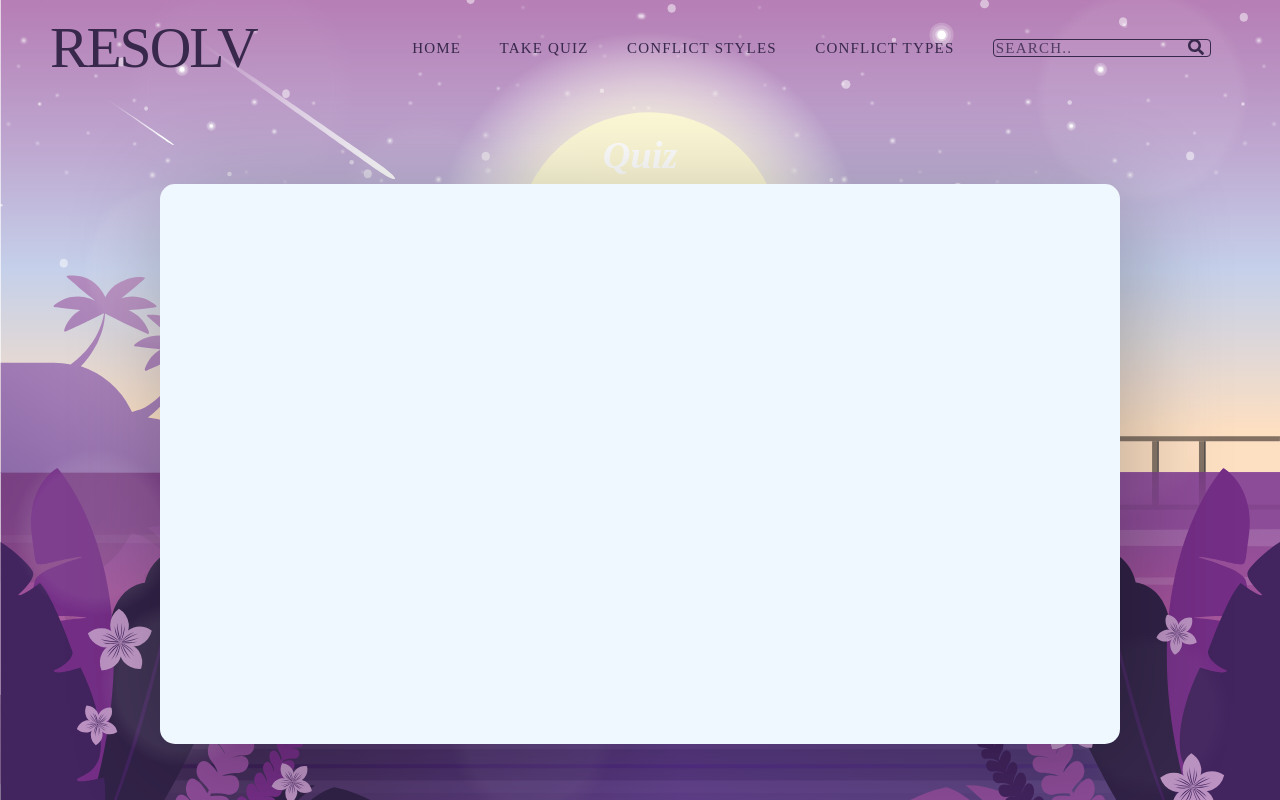
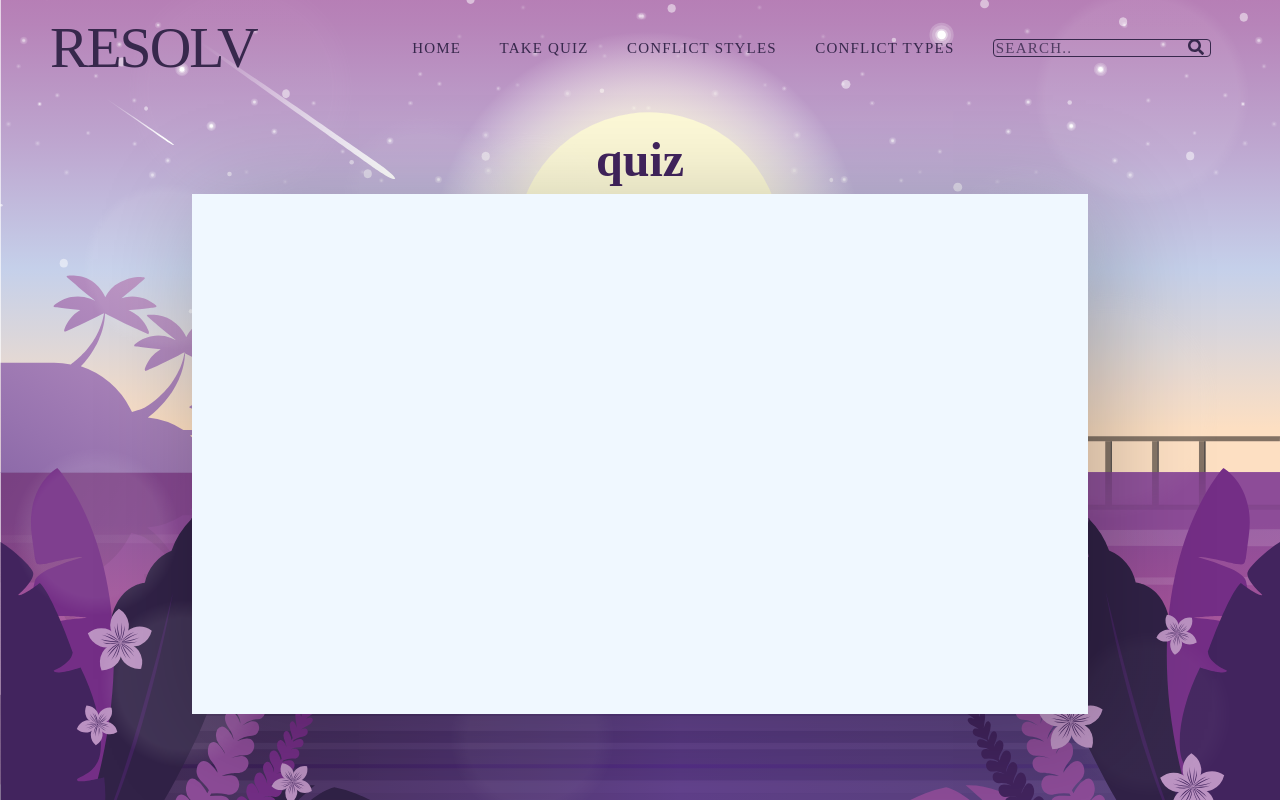
Before and after one commit to tramynn/no-db, a React (Create React App) app: page / in a window 1280 px wide. Both pictures are taken after a click on the item "TAKE QUIZ". Built offline with nearby package versions, Linux system fonts and the light colour scheme.

Commit message:
changed card style

```diff
--- a/src/components/Card/Card.css
+++ b/src/components/Card/Card.css
@@ -1,9 +1,9 @@
 .Card {
-    width: 75vw;
-    height: 70vh;
+    width: 70vw;
+    height: 65vh;
     background-color: #F0F8FF;
-    box-shadow: 10px 10px 100px rgba(0, 0, 0, 0.25);
-    border-radius: 15px;
+    box-shadow: 15px 15px 100px rgba(0, 0, 0, 0.25);
+    /* border-radius: 15px; */
     margin-top: 10px;
     display: flex;
     justify-content: center;
--- a/src/components/Quiz/Quiz.css
+++ b/src/components/Quiz/Quiz.css
@@ -1,5 +1,5 @@
 .Quiz {
-    color: white;
+    color: #42245E;
     background-color: transparent;
     display: flex;
     justify-content: center;
@@ -8,10 +8,9 @@
 }
 
 .Quiz-Title {
-    font-family: Raleway;
-    font-style: italic;
+    font-family: LeckerLi One, cursive;
     font-weight: bold;
-    font-size: 3vw;
+    font-size: 3em;
     text-align: center;
     margin-top: 40px;
 }
--- a/src/components/Quiz/Quiz.js
+++ b/src/components/Quiz/Quiz.js
@@ -14,7 +14,7 @@ class Quiz extends Component {
     render () {
         return(
             <section className="Quiz">
-                <h1 className="Quiz-Title">Quiz</h1>
+                <h1 className="Quiz-Title">quiz</h1>
                 <Card />
             </section>
         );
```
